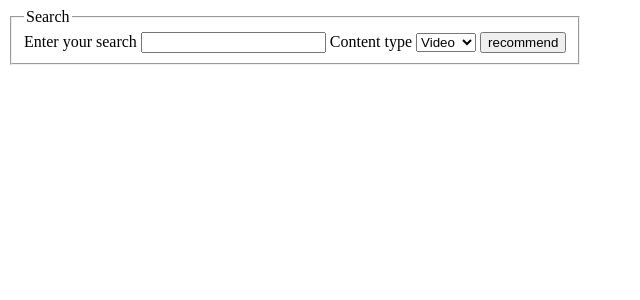
After one commit to princedan-123/aidDev, a Flask app: page / in a window 1280 px wide. The commit adds this page. Shown: the top 300 px of the page, without its empty margins (0-640 px from the left). Run offline with Flask 3, Linux system fonts and the light colour scheme.

Commit message:
implemented flask wtf form

```diff
--- a/web_flask/api/v1/blueprints/templates/response.html
+++ b/web_flask/api/v1/blueprints/templates/response.html
@@ -17,14 +17,14 @@
         <figure class="image_container">
             {% for video in videos.values() %}
             <div class="image_item">
-	            <a href="{{ video.get('video_url', '') }}"><img src="{{ video.get('thumbnail', '') }}" alt="thumbnail" width="120" title="{{ video.get('description', '') }}"></a>
-                <figcaption><a href="{{ video.get('video_url', '') }}">{{ video.get('title', '') }}</a></figcaption>
+	            <a href="{{ video.get('video_url', '') }}"><img src="{{ video.get('thumbnail', '') }}" alt="thumbnail" width="120" height="90" title="{{ video.get('description', '') }}"></a>
+                <figcaption class="caption"><a href="{{ video.get('video_url', '') }}">{{ video.get('title', '') }}</a></figcaption>
             </div>
             {% endfor %}
         </figure>
 
     </section>
-    <footer>
+    <footer class="footer">
         <nav>
             <a>Contact us:</a>
         </nav>
--- a/web_flask/app.py
+++ b/web_flask/app.py
@@ -1,7 +1,26 @@
 """The application object."""
-from flask import Flask
+from flask import Flask, url_for
+from flask import render_template
+from flask import request, redirect
+import secrets
+from index_form import QueryForm
 from api.v1.blueprints import youtube_api
 
 app = Flask(__name__)
+# creating a key for CSRF
+secret_key = secrets.token_urlsafe(16)
+app.secret_key = secret_key
 app.register_blueprint(youtube_api)
+
+@app.route('/', methods=['POST', 'GET'], strict_slashes=False)
+def homepage():
+    """A route for the homepage."""
+    form = QueryForm()
+    if form.validate_on_submit():
+        data = form.search.data
+        content_type = form.content.data
+        if content_type == 'video':
+            return redirect(url_for('youtube_api.search_videos', search_query=data))
+    return render_template('index.html', form=form)
+
 app.run(host="localhost", port=5000, debug=True)
--- /dev/null
+++ b/web_flask/index_form.py
@@ -0,0 +1,10 @@
+"""Generates and secures form in the index.html page"""
+from email.policy import default
+from flask_wtf import FlaskForm, CSRFProtect
+from wtforms import StringField, SelectField, SubmitField
+from wtforms.validators import DataRequired
+
+class QueryForm(FlaskForm):
+    search = StringField('Enter your search', validators=[DataRequired()])
+    content = SelectField('Content type', choices=[('video', 'Video'), ('book', 'Book'), ('article', 'Article')], default='video')
+    submit = SubmitField('recommend')
--- /dev/null
+++ b/web_flask/static/css/index.css
@@ -0,0 +1,3 @@
+.form {
+    display: flex;
+}
--- /dev/null
+++ b/web_flask/templates/index.html
@@ -0,0 +1,32 @@
+<!DOCTYPE html>
+<html lang="en">
+<head>
+    <meta charset="UTF-8">
+    <meta name="viewport" content="width=device-width, initial-scale=1.0">
+    <link rel="stylesheet" href="{{ url_for('static', filename='css/index.css') }}">
+    <title>Document</title>
+</head>
+<body>
+    <header>
+        <nav>
+
+        </nav>
+    </header>
+    <section class="form">
+        <form action="{{ url_for('homepage') }}", method="post">
+            <fieldset>
+                <legend>Search</legend>
+                {{ form.csrf_token }}
+                {{ form.search.label}} {{ form.search }}
+                {{ form.content.label }} {{form.content }}
+                {{ form.submit }}
+            </fieldset>
+
+        </form>
+
+    </section>
+    <footer>
+
+    </footer>
+</body>
+</html>
```
Also changed, not shown: web_flask/api/v1/blueprints/__init__.py (+7 -5 lines), web_flask/static/blueprint_static/css/response.css (+19 -1 lines).
